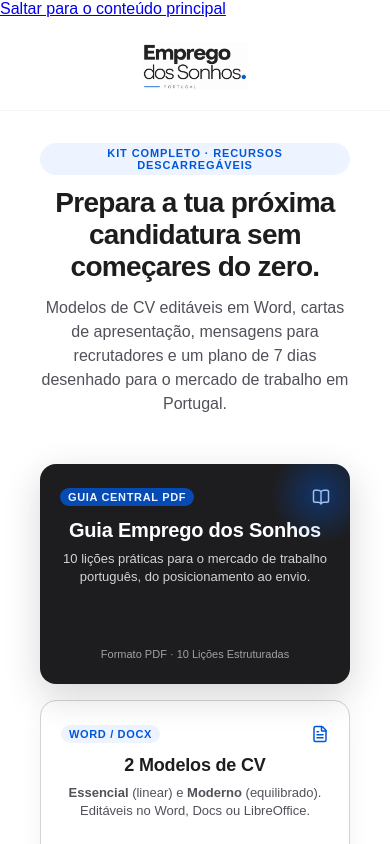
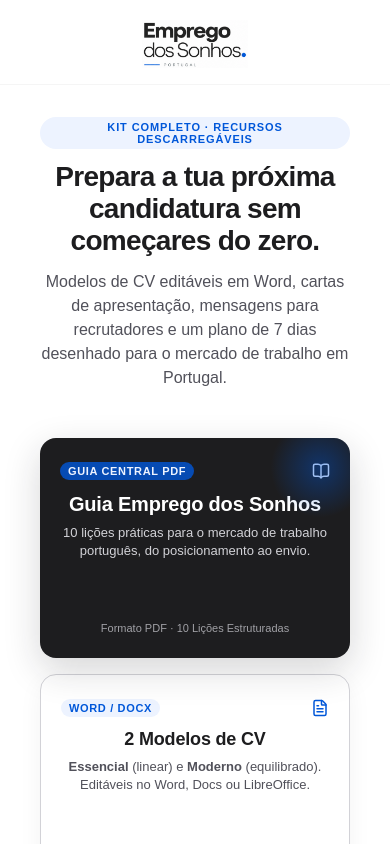
Before and after one commit to kiumaa/kit-emprego-dos-sonhos-pt, a Next.js app: page /kit in a window 390 px wide. Shown: the top 844 px of the page. Built offline with nearby package versions, Linux system fonts and the light colour scheme; no server answers; a web font is replaced by a local one.

Commit message:
fix(ui): hide skip-link visually, add header container margins, and enrich CV analysis result presentation

```diff
--- a/src/app/globals.css
+++ b/src/app/globals.css
@@ -38,12 +38,48 @@
   flex: 1;
 }
 
+/* Accessible Skip Link — Visually hidden until keyboard focus */
+.skip-link {
+  position: absolute;
+  top: -9999px;
+  left: -9999px;
+  z-index: 99999;
+  padding: 10px 18px;
+  background-color: var(--color-accent, #0057D9);
+  color: #FFFFFF;
+  font-family: var(--font-primary, 'Satoshi', Arial, sans-serif);
+  font-size: 14px;
+  font-weight: 700;
+  border-radius: 0 0 10px 10px;
+  text-decoration: none;
+  box-shadow: 0 4px 16px rgba(0, 87, 217, 0.35);
+  transition: top 140ms ease;
+}
+
+.skip-link:focus,
+.skip-link:focus-visible {
+  top: 0;
+  left: 50%;
+  transform: translateX(-50%);
+  outline: 3px solid #FFFFFF;
+  outline-offset: 2px;
+}
+
 /* Layout Utilities — Satoshi Editorial Standard */
+.container {
+  width: 100%;
+  max-width: var(--layout-wide-max, 1140px);
+  margin-inline: auto;
+  padding-inline: var(--space-6, 24px);
+  box-sizing: border-box;
+}
+
 .container-reading {
   width: 100%;
   max-width: var(--layout-reading-max);
   margin-inline: auto;
   padding-inline: var(--space-4);
+  box-sizing: border-box;
 }
 
 .container-wide {
@@ -51,12 +87,14 @@
   max-width: var(--layout-wide-max);
   margin-inline: auto;
   padding-inline: var(--space-4);
+  box-sizing: border-box;
 }
 
 @media (max-width: 480px) {
+  .container,
   .container-reading,
   .container-wide {
-    padding-inline: var(--layout-mobile-gutter);
+    padding-inline: var(--layout-mobile-gutter, 20px);
   }
 }
 
--- a/src/components/layout/header.tsx
+++ b/src/components/layout/header.tsx
@@ -25,11 +25,16 @@
       <div
         className="container"
         style={{
+          width: '100%',
+          maxWidth: 'var(--layout-wide-max, 1140px)',
+          marginInline: 'auto',
+          paddingInline: 'clamp(20px, 4vw, 36px)',
           display: 'flex',
           alignItems: 'center',
           justifyContent: showBack ? 'space-between' : 'center',
-          paddingTop: 'var(--space-6)',
-          paddingBottom: 'var(--space-5)',
+          paddingTop: 'var(--space-5)',
+          paddingBottom: 'var(--space-4)',
+          boxSizing: 'border-box',
         }}
       >
         <BrandLogo />
```
Also changed, not shown: src/app/resultado/[id]/page.tsx (+53 -7 lines), 1 other file (tests, documents, lock files or other folders).
